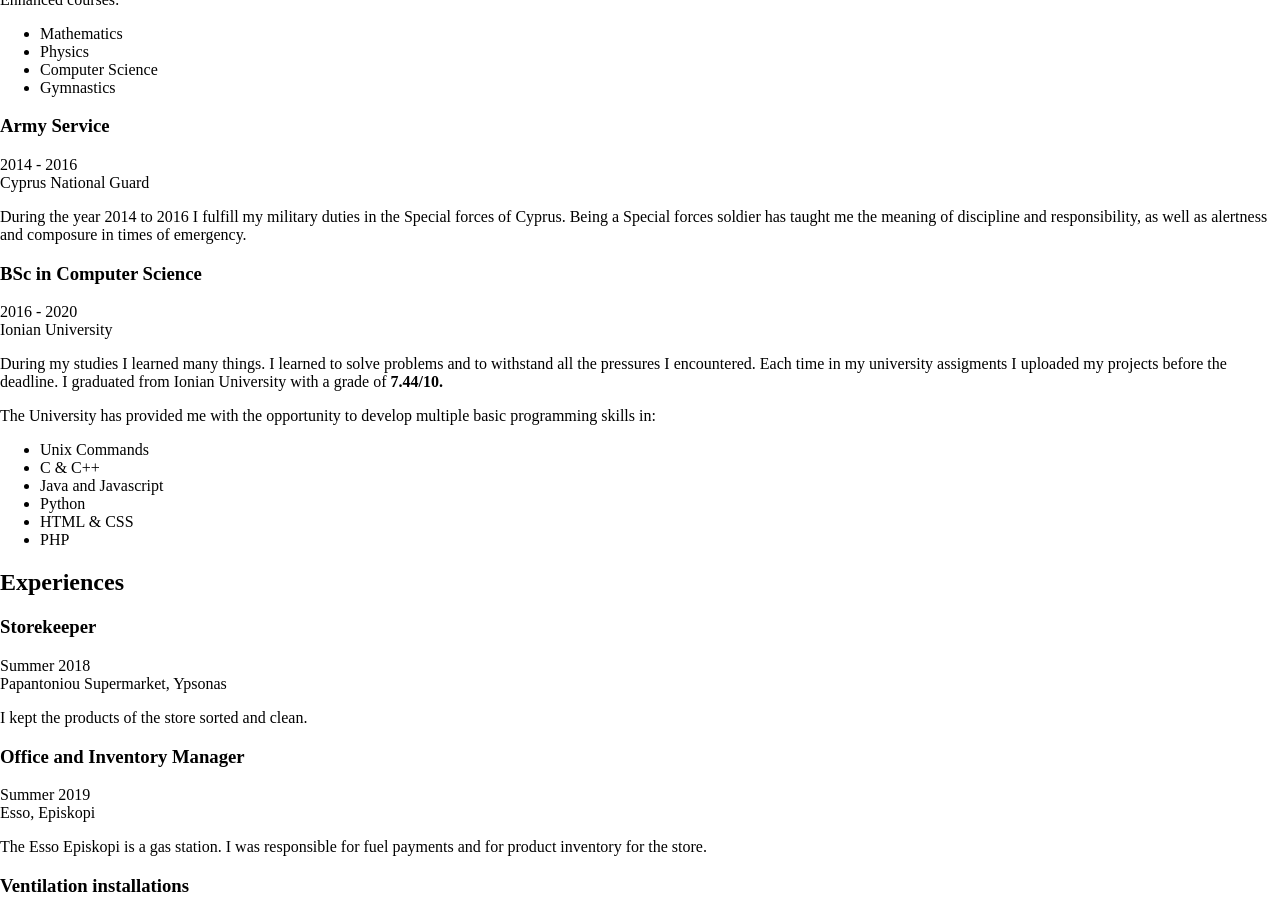
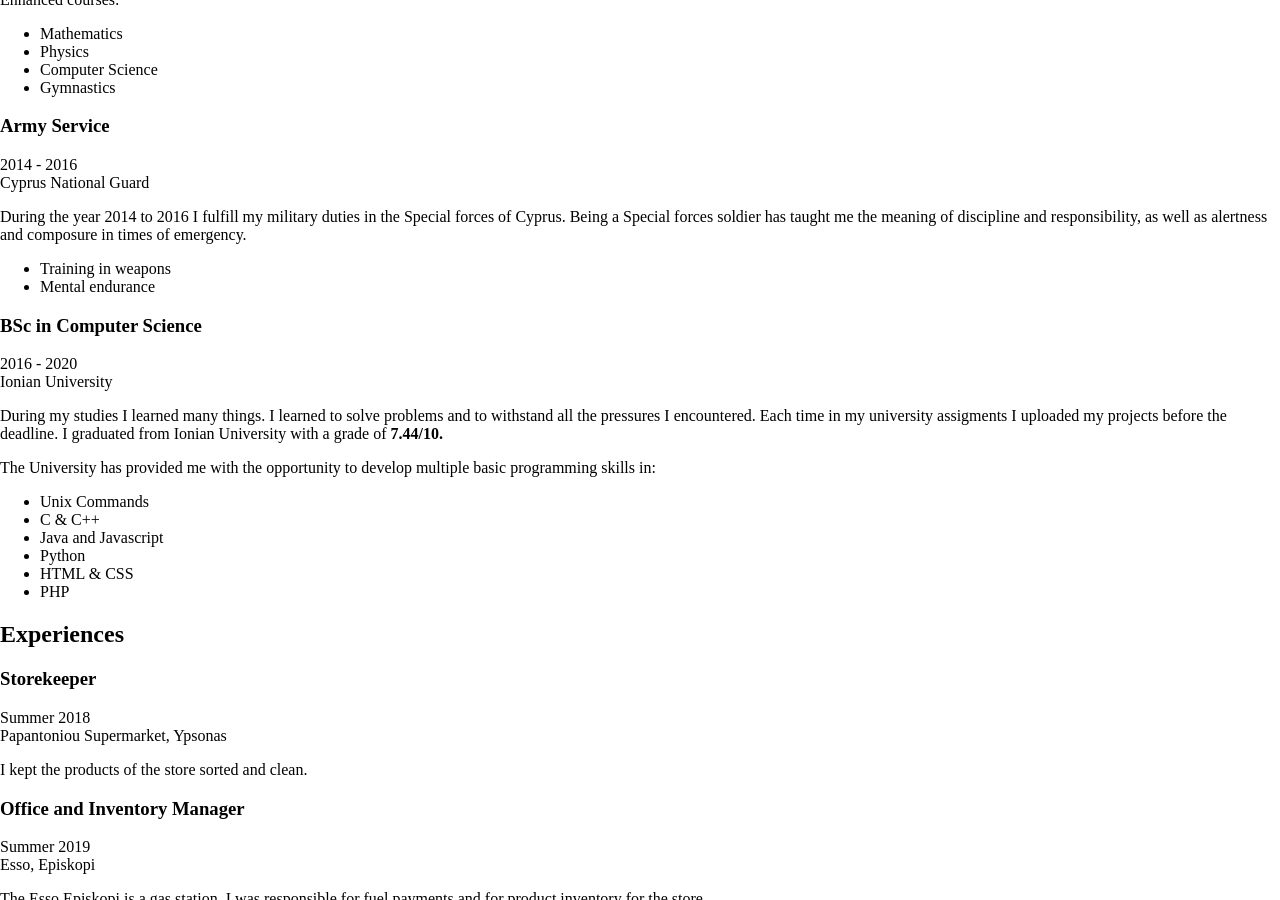
Before and after one commit to andreasgeorgiou/online-resume, a Jekyll site: the page built from index.html, in a window 1280 px wide and 900 px high, scrolled down 1272 px. Built offline with Jekyll 4.4.1, drawn with Linux system fonts in a browser that asks for light colours.

Commit message:
update cv data

```diff
--- a/_data/data.yml
+++ b/_data/data.yml
@@ -94,6 +94,9 @@ education:
         During the year 2014 to 2016 I fulfill my military duties in the Special forces of Cyprus.
         Being a Special forces soldier has taught me the meaning of discipline and responsibility, as well as alertness
         and composure in times of emergency.
+
+        - Training in weapons
+        - Mental endurance
 
 
 
```
Also changed, not shown: 2 other files.
